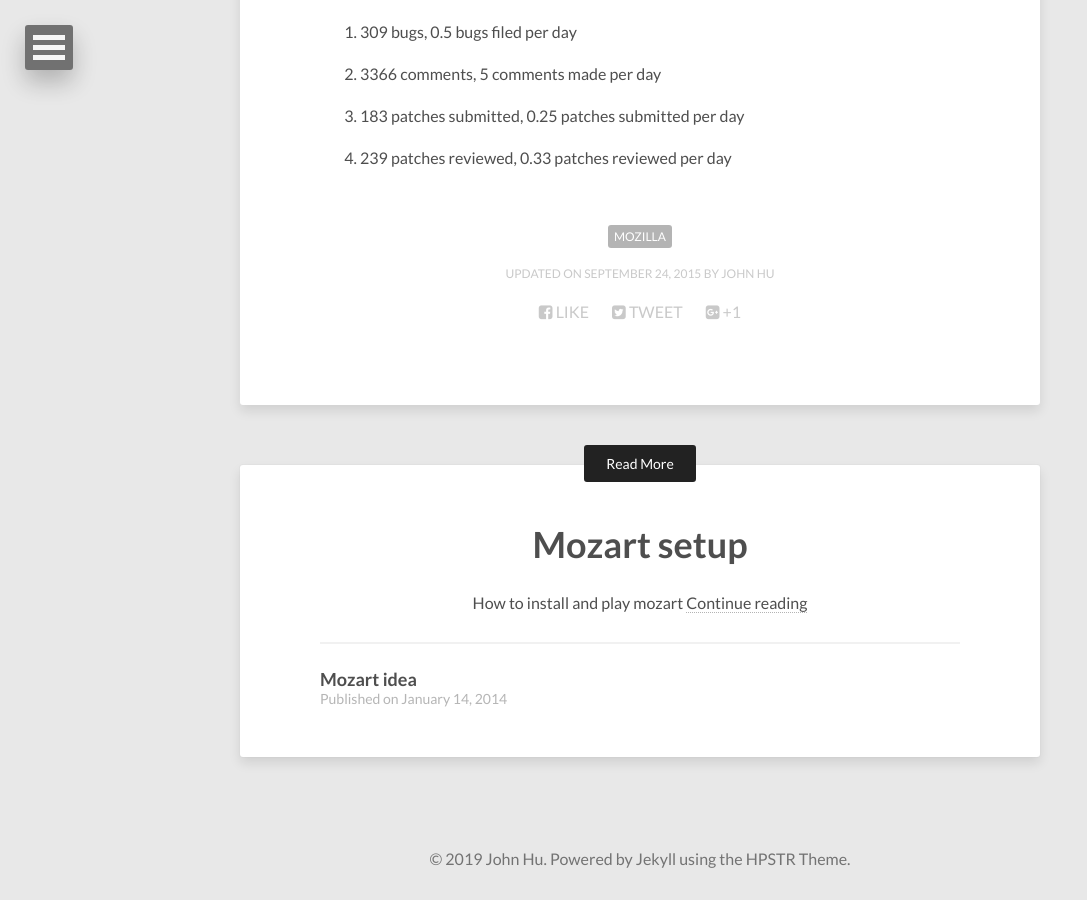
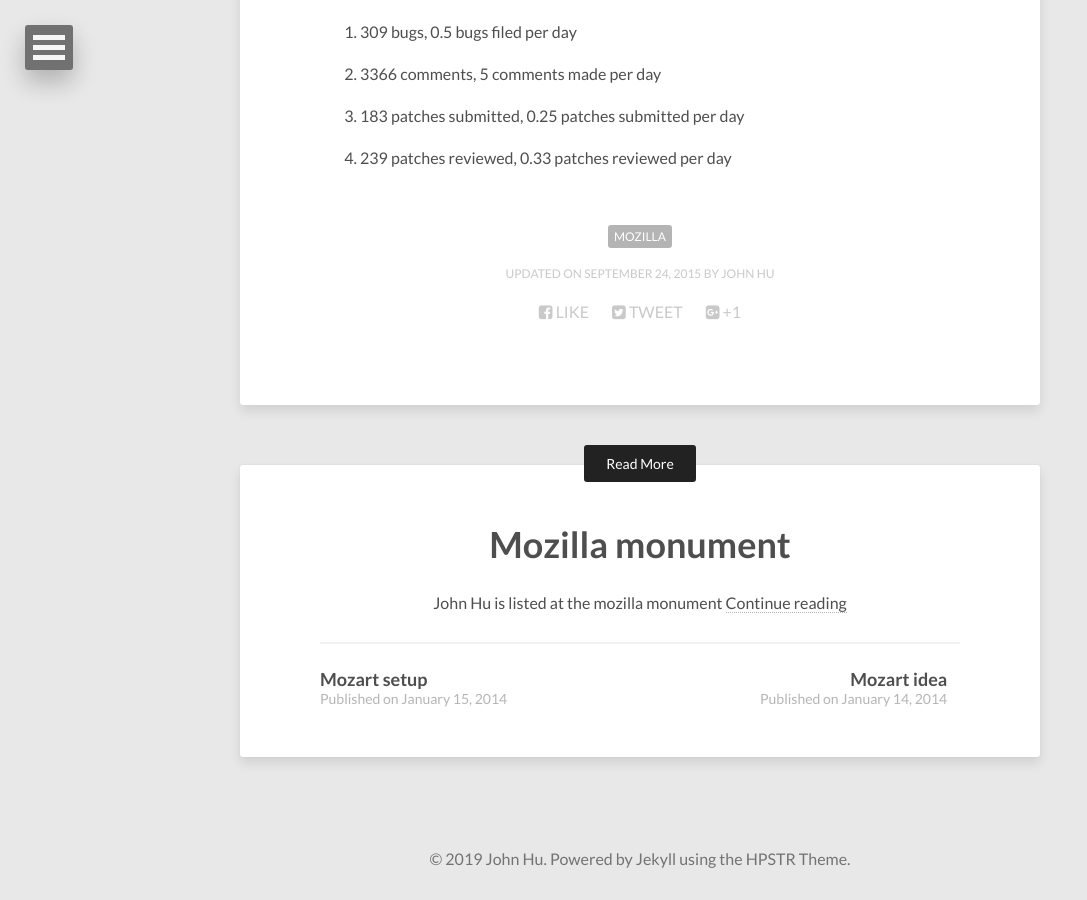
Before and after one commit to john-hu/john-hu.github.io, a Jekyll site: the page built from _posts/2015-09-24-left-mozilla.md, in a window 1280 px wide and 900 px high, scrolled down 748 px. Shown: the whole window, without its empty margins (0-1087 px from the left). Built offline with Jekyll 4.4.1, drawn with Linux system fonts in a browser that asks for light colours; nearby versions of some CDN libraries.

Commit message:
2014-02-06 mozilla monument

```diff
--- /dev/null
+++ b/_posts/2014-02-06-mozilla-monument.md
@@ -0,0 +1,21 @@
+---
+layout: post
+title: Mozilla monument
+description: "John Hu is listed at the mozilla monument"
+modified: 2014-02-06
+tags: [mozilla]
+image:
+  path: /images/mozilla/monument-slogon.jpg
+  feature: mozilla/monument-slogon.jpg
+---
+
+# Mozilla Monument
+
+Mozilla had built a monument at the front of SF office. It's really glade to see my name at the monument. It's my pleasure to work with all of you at Mozilla.
+
+<figure>
+    <a target="_blank" href="/images/mozilla/monument-left_top-marked.jpg">
+        <img src="/images/mozilla/monument-mark.jpg" alt="John Hu at monument">
+    </a>
+    <figcaption>John Hu at monument</figcaption>
+</figure>
```
Also changed, not shown: _posts/2014-01-14-mozart-idea.md (+1 -1 lines), images/mozilla/monument-mark.jpg (added), images/mozilla/monument-slogon.jpg (added), 1 other file.
